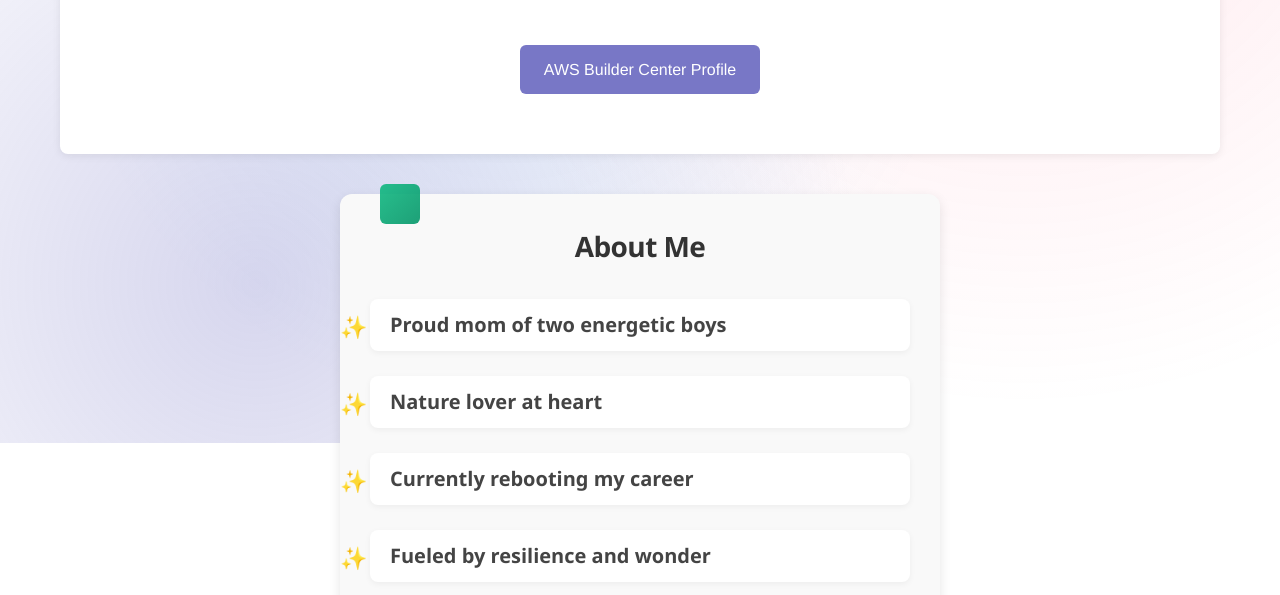
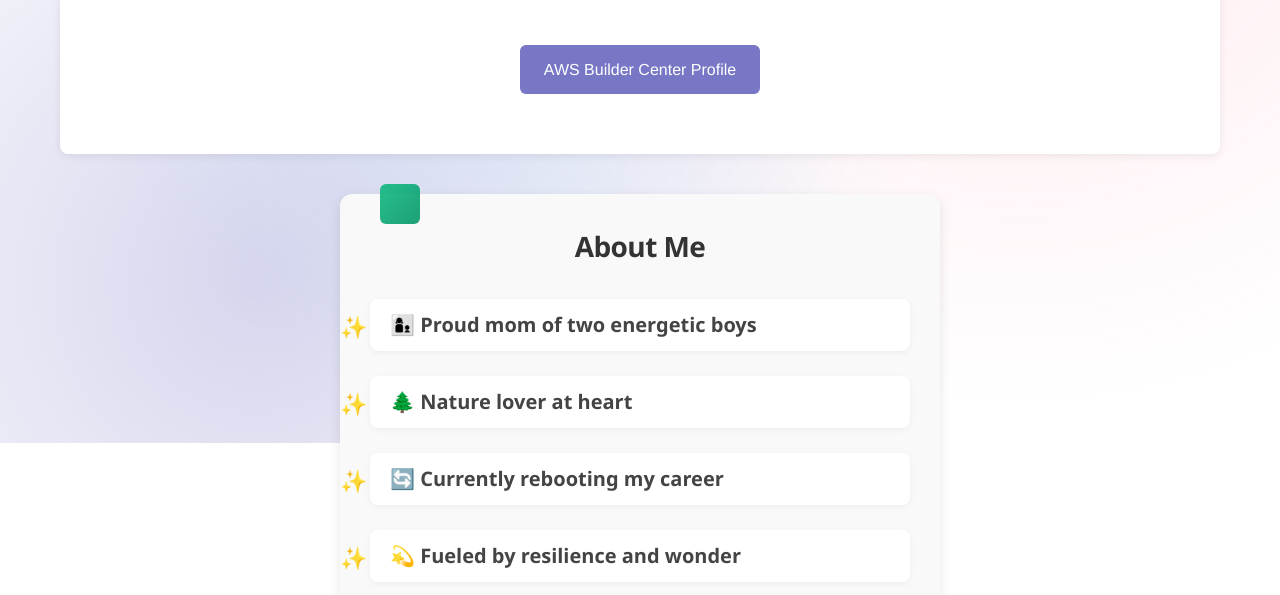
Before and after one commit to brightlearn/my-builder-challenge-website, a plain HTML site: page index.html in a window 1280 px wide. Shown: the part 357-952 px from the top of the page. Drawn offline with Linux system fonts and the light colour scheme.

Commit message:
Update fun fact
Added emoji's

```diff
--- a/index.html
+++ b/index.html
@@ -3,7 +3,7 @@
 <head>
     <meta charset="UTF-8">
     <meta name="viewport" content="width=device-width, initial-scale=1.0">
-    <title>Sailaja - Personal Website</title>
+    <title>Sailaja - Personal Website </title>
     <link rel="stylesheet" href="styles.css">
 </head>
 <body>
@@ -60,10 +60,10 @@
 <section class="fun-facts">
   <h3>About Me</h3>
   <div>
-    <div><h4>Proud mom of two energetic boys</h4></div>
-    <div><h4>Nature lover at heart</h4></div>
-    <div><h4>Currently rebooting my career</h4></div>
-    <div><h4>Fueled by resilience and wonder</h4></div>
+    <div><h4> 👩‍👦 Proud mom of two energetic boys</h4></div>
+    <div><h4> 🌲 Nature lover at heart</h4></div>
+    <div><h4> 🔄 Currently rebooting my career</h4></div>
+    <div><h4> 💫 Fueled by resilience and wonder</h4></div>
   </div>
 </section>
 
```
